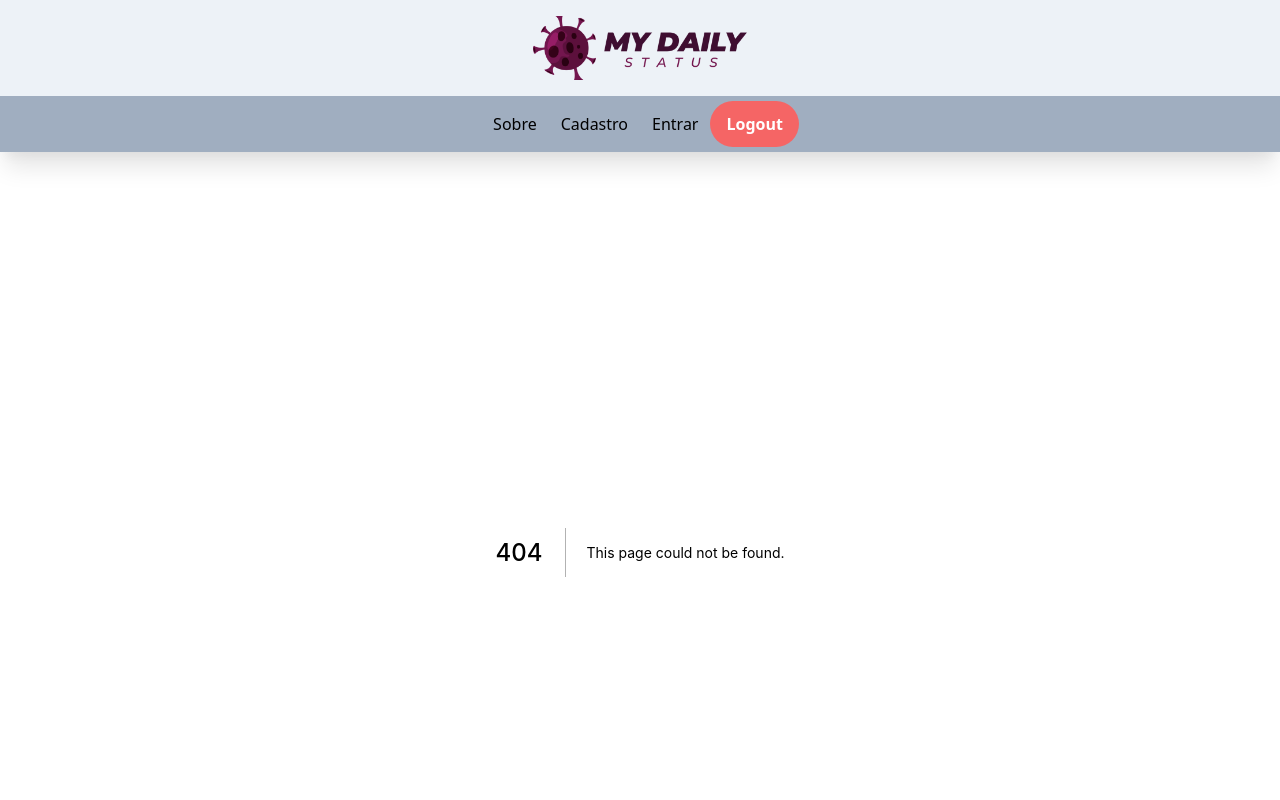
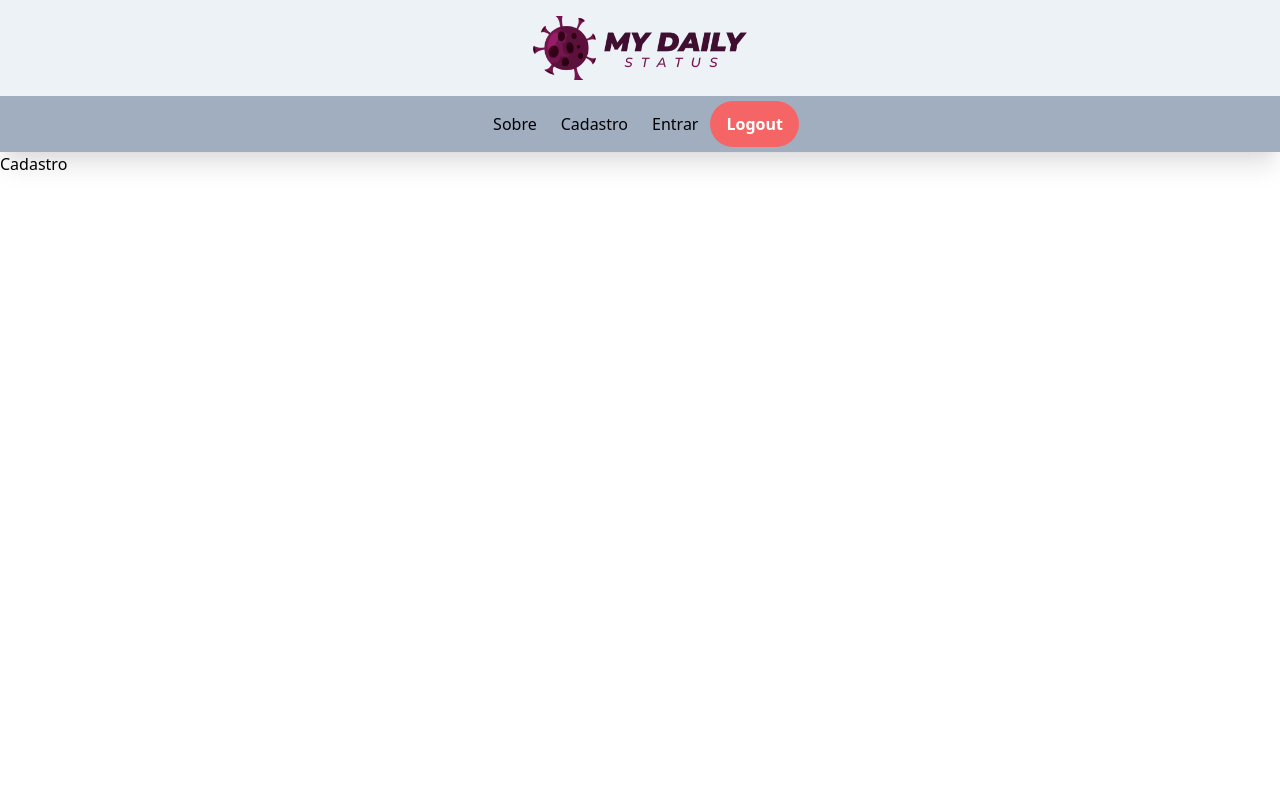
Before and after one commit to EzequielGnich/myDailyStatus, a Next.js app: page /Register in a window 1280 px wide. Before the commit this address had no page. Shown: the top 800 px of the page. Built offline with nearby package versions, Linux system fonts and the light colour scheme.

Commit message:
Page Register

```diff
--- /dev/null
+++ b/pages/Register.js
@@ -0,0 +1,7 @@
+import React from "react";
+
+const Register = () => {
+  return <h1>Cadastro</h1>;
+};
+
+export default Register;
```
